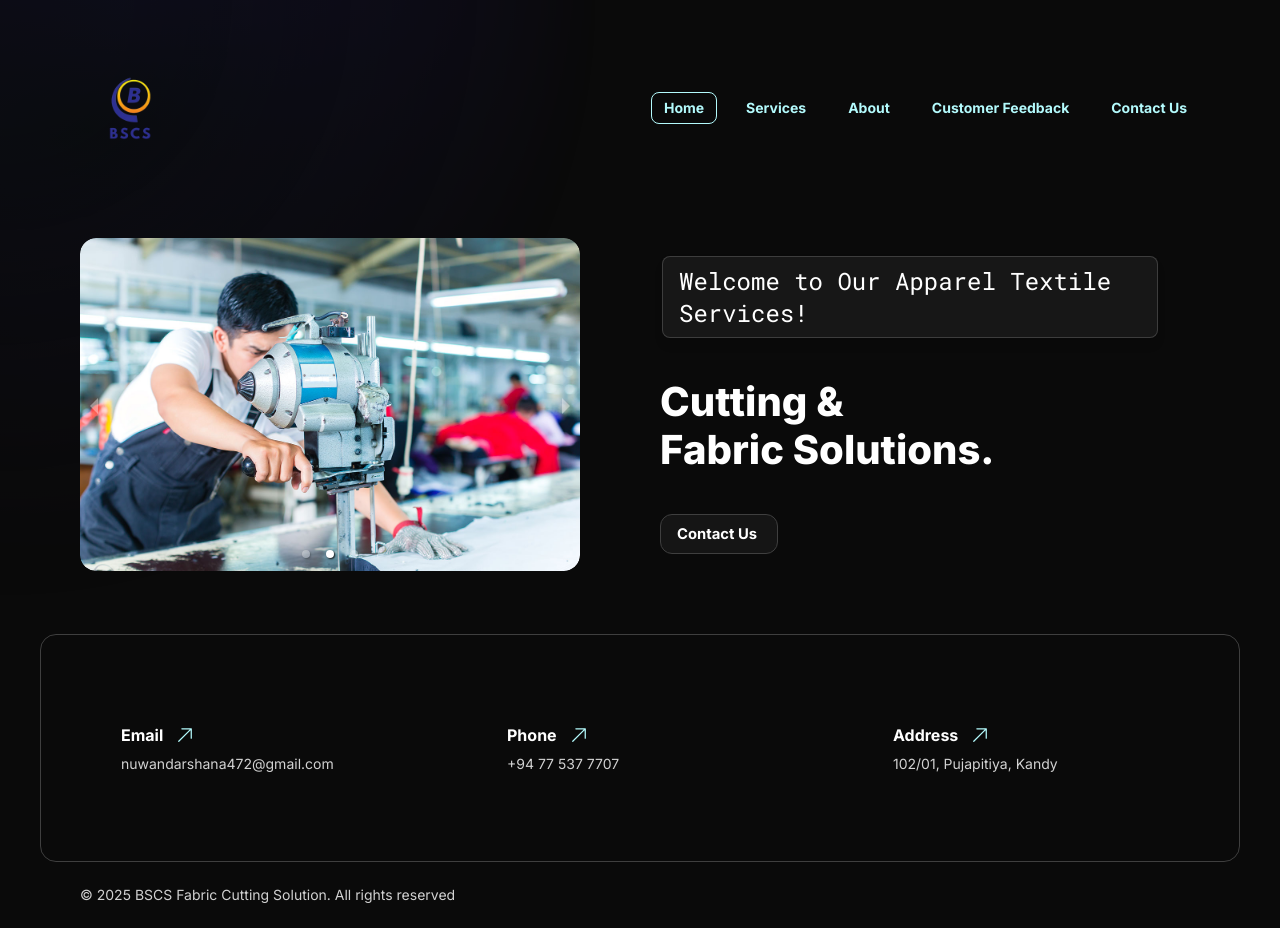
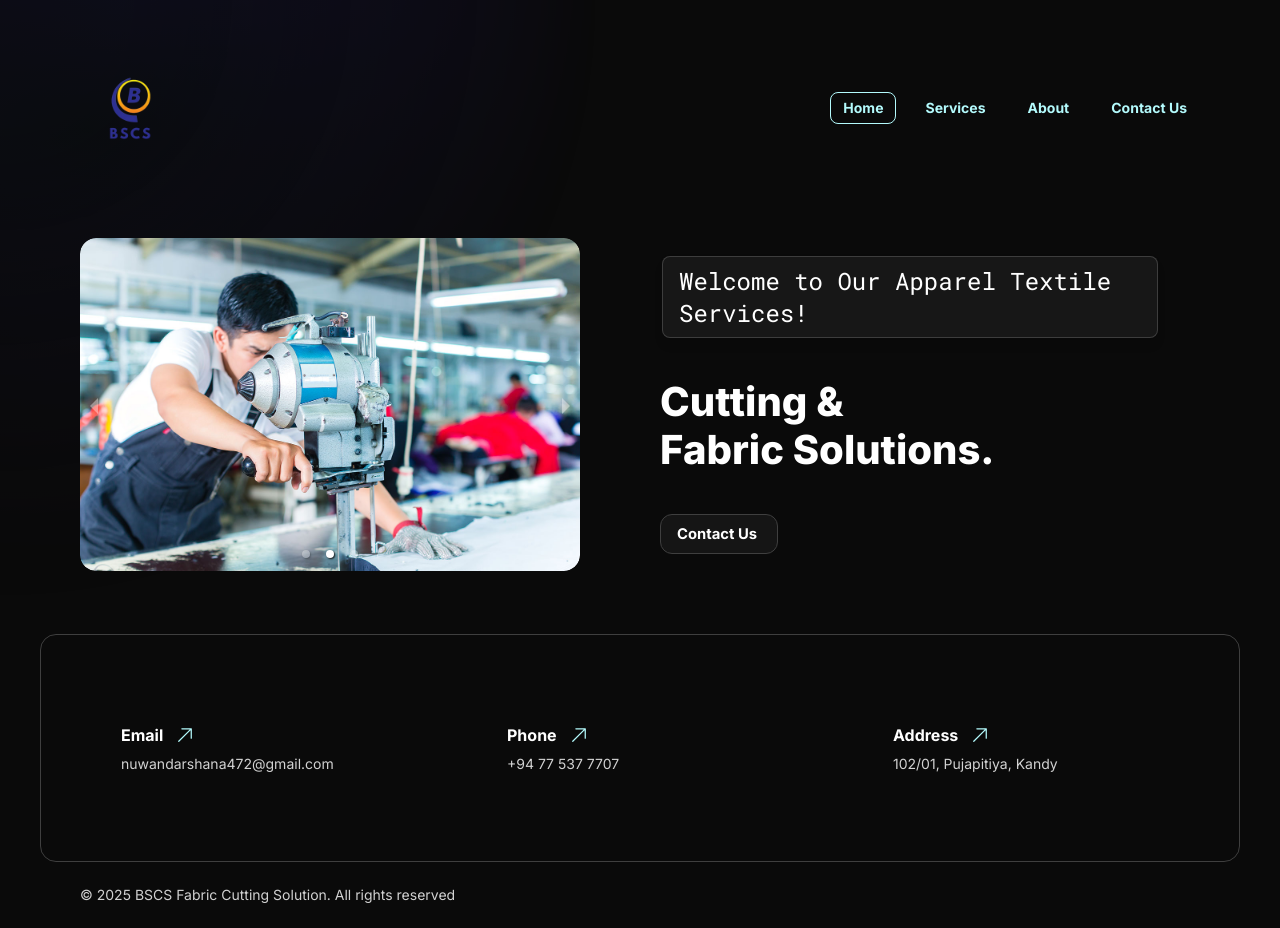
Before and after one commit to NadeeTharuka/apparel-textile-fabric, a Next.js app in the folder client/: page / in a window 1280 px wide. Built offline with nearby package versions, Linux system fonts and the light colour scheme.

Commit message:
Update Navbar.tsx

```diff
--- a/client/src/components/Navbar.tsx
+++ b/client/src/components/Navbar.tsx
@@ -36,7 +36,7 @@ const Navbar = () => {
           { href: "/", label: "Home" },
           { href: "/services", label: "Services" },
           { href: "/about", label: "About" },
-          { href: "/customer-feedback", label: "Customer Feedback" },
+          //{ href: "/customer-feedback", label: "Customer Feedback" },
           { href: "/contact", label: "Contact Us" },
         ].map(({ href, label }) => (
           <li key={href}>
```
